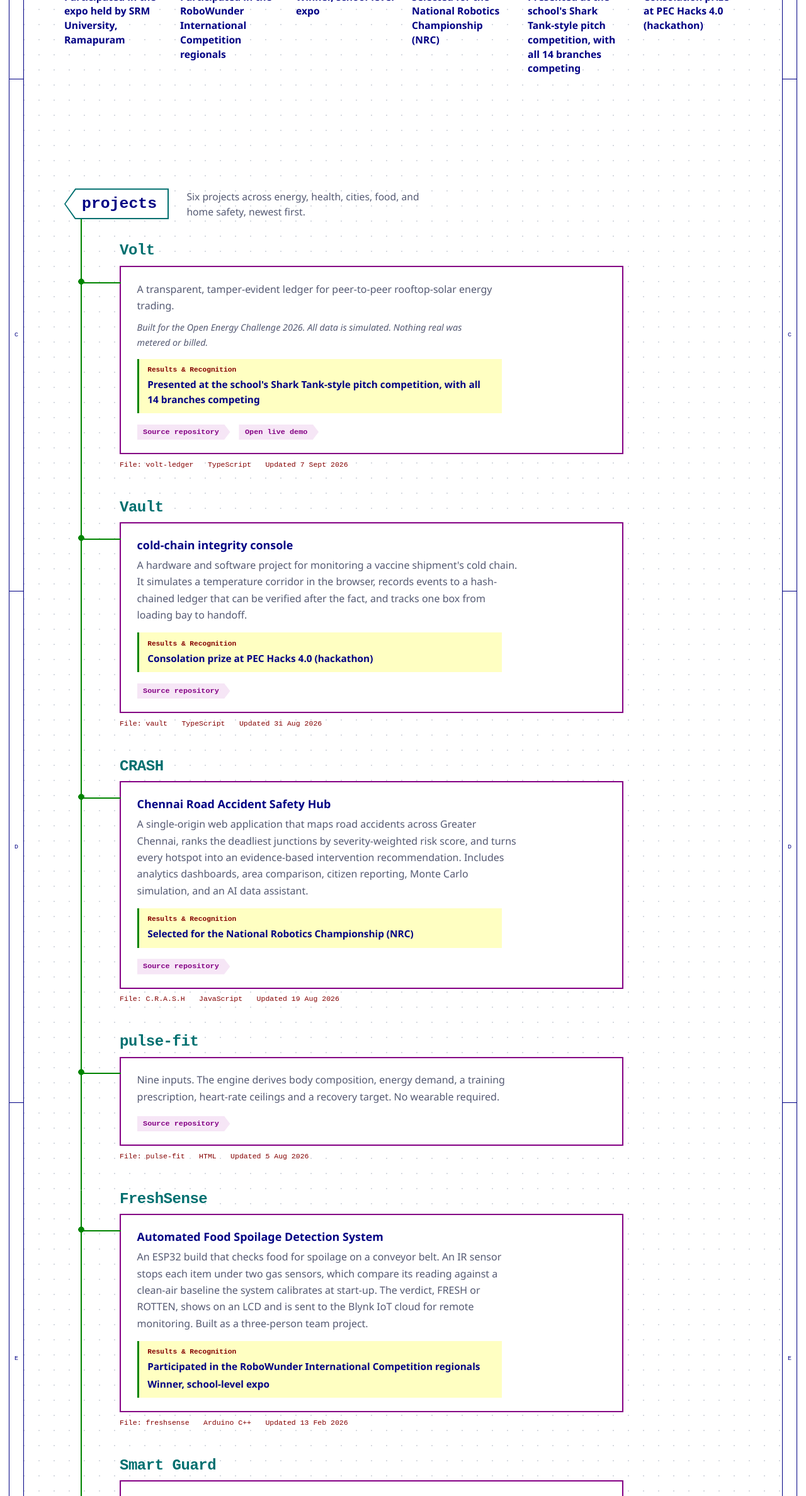
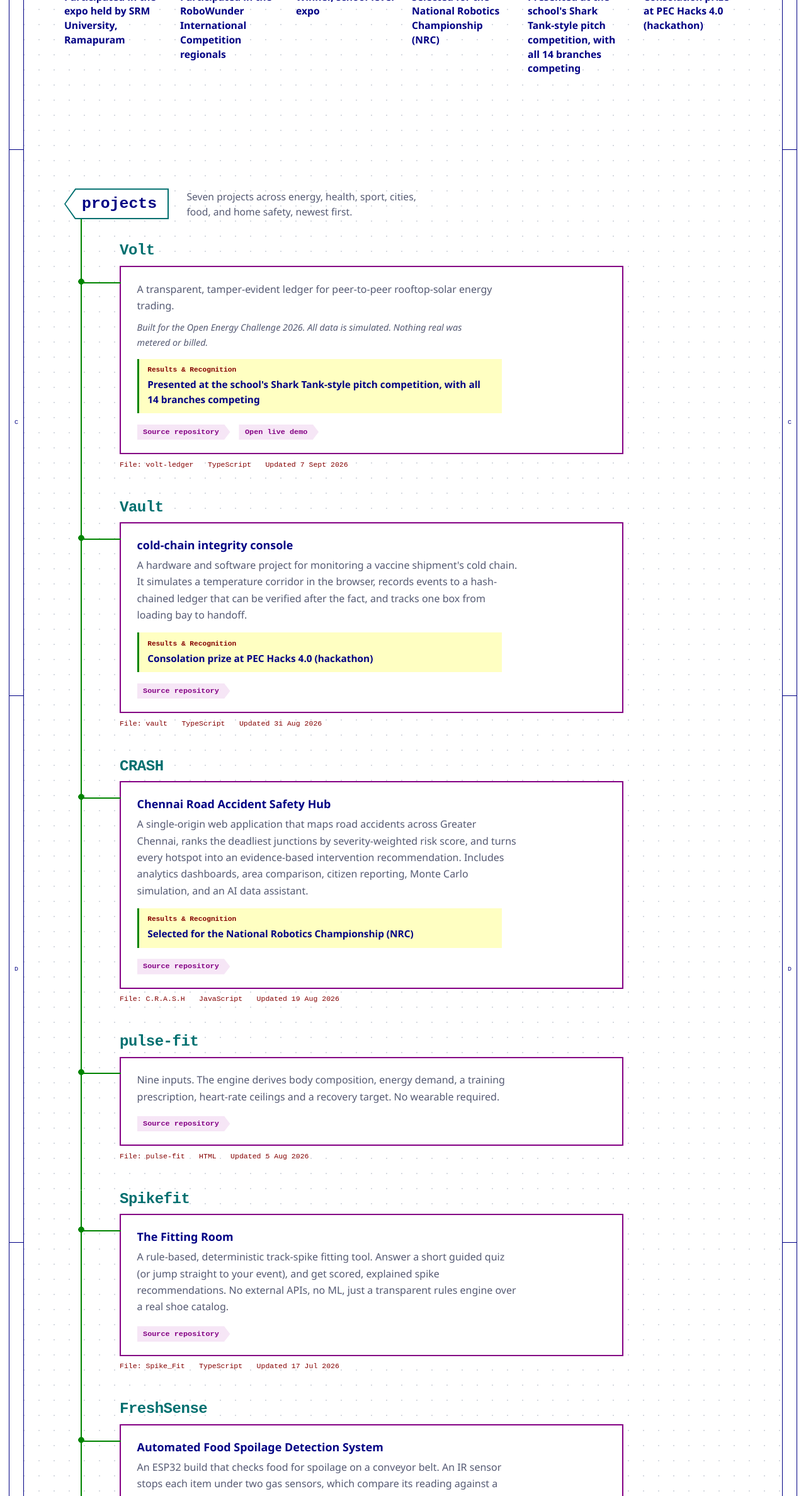
Before and after one commit to abivan100-stack/abivan-portfolio, a React (Vite) app: page / in a window 1280 px wide. Shown: the part 1535-3910 px from the top of the page at 63% size. Built offline with nearby package versions, Linux system fonts and the light colour scheme; a web font is replaced by a local one.

Commit message:
Add Spikefit back to the portfolio

```diff
--- a/src/App.tsx
+++ b/src/App.tsx
@@ -278,7 +278,7 @@ function App() {
           <section className="work section" id="work" aria-labelledby="work-title" data-power-up>
             <div className="work-head">
               <NetLabel id="work-title">projects</NetLabel>
-              <p>Six projects across energy, health, cities, food, and home safety, newest first.</p>
+              <p>Seven projects across energy, health, sport, cities, food, and home safety, newest first.</p>
             </div>
             <ol className="sheet-bus">
               {orderedProjects.map((project, index) => <ProjectSheet project={project} index={index} key={project.slug} />)}
--- a/src/data/projects.json
+++ b/src/data/projects.json
@@ -74,6 +74,19 @@
     "updatedAt": "2026-08-05T15:16:32Z"
   },
   {
+    "slug": "Spike_Fit",
+    "name": "Spikefit -- The Fitting Room",
+    "summary": "A rule-based, deterministic track-spike fitting tool. Answer a short guided quiz (or jump straight to your event), and get scored, explained spike recommendations. No external APIs, no ML, just a transparent rules engine over a real shoe catalog.",
+    "contextNote": null,
+    "recognitions": [],
+    "url": "https://github.com/abivan100-stack/Spike_Fit",
+    "demoUrl": null,
+    "language": "TypeScript",
+    "topics": [],
+    "stars": 0,
+    "updatedAt": "2026-07-17T17:37:53Z"
+  },
+  {
     "slug": "freshsense",
     "name": "FreshSense -- Automated Food Spoilage Detection System",
     "summary": "An ESP32 build that checks food for spoilage on a conveyor belt. An IR sensor stops each item under two gas sensors, which compare its reading against a clean-air baseline the system calibrates at start-up. The verdict, FRESH or ROTTEN, shows on an LCD and is sent to the Blynk IoT cloud for remote monitoring. Built as a three-person team project.",
```
Also changed, not shown: scripts/sync-projects.mjs (+6 -2 lines).
